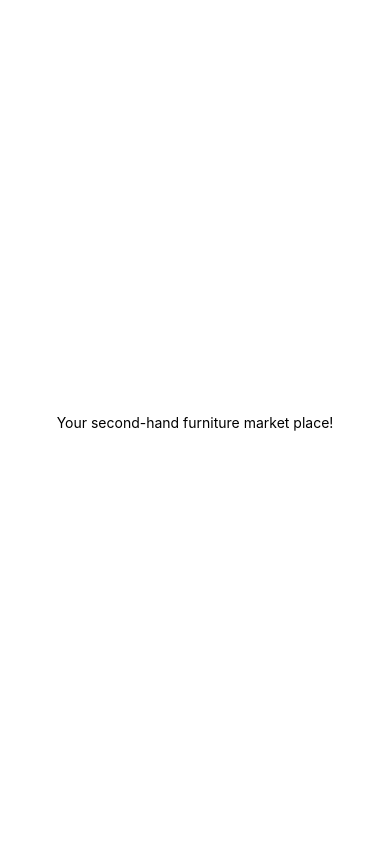
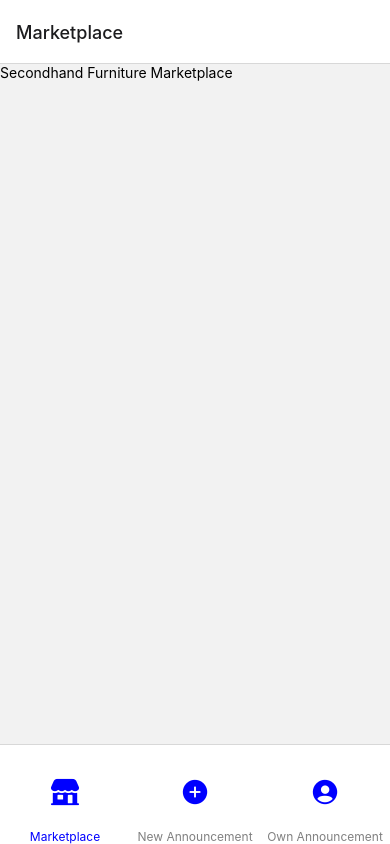
Before and after one commit to TrangLe265/FurnitureResale, a React Native app: screen /Marketplace in a window 390 px wide. Built offline with nearby package versions, Linux system fonts and the light colour scheme.

Commit message:
Added Tabs &  Navigation

```diff
--- a/App.js
+++ b/App.js
@@ -1,20 +1,52 @@
-import { StatusBar } from 'expo-status-bar';
-import { StyleSheet, Text, View } from 'react-native';
+import {View, Text} from 'react-native';
+//import nav
+import { NavigationContainer } from "@react-navigation/native";
+import { createBottomTabNavigator } from '@react-navigation/bottom-tabs';
+
+//import icons for nav
+import Ionicons from '@expo/vector-icons/Ionicons';
+
+//import all nav tabs
+import HomeScreen from "./tabs/Home";
+import NewAdScreen from "./tabs/NewAd";
+import YourAdsScreen from "./tabs/YourAds";
+
+//calling the function make bottNav
+//function returns an object containing all the components needed in nav
+const Tab = createBottomTabNavigator();
 
 export default function App() {
   return (
-    <View style={styles.container}>
-      <Text>Your second-hand furniture market place!</Text>
-      <StatusBar style="auto" />
-    </View>
+    //Rendering the nav
+    <NavigationContainer>
+      <Tab.Navigator
+        screenOptions={
+          ({route}) => ({
+          tabBarIcon: ({focused, color, size}) =>
+          {
+            let iconName;
+
+            if (route.name == 'Marketplace'){
+              iconName='storefront';
+            } else if (route.name === "New Announcement"){
+              iconName = 'add-circle';
+            } else if (route.name === "Own Announcement"){
+              iconName = 'person-circle-sharp';
+            }
+
+            return <Ionicons name={iconName} size= {30} color='blue'/>;
+          },
+          tabBarStyle: {height: 100, paddingTop: 10},
+          tabBarLabel: ({focused}) => (
+            <Text style={{fontSize: 12, color: focused ? 'blue' : 'gray'}}>{route.name}</Text>
+          )
+
+        })}>
+
+        <Tab.Screen name="Marketplace" component={HomeScreen} />
+        <Tab.Screen name="New Announcement" component={NewAdScreen} />
+        <Tab.Screen name="Own Announcement" component={YourAdsScreen} />
+      </Tab.Navigator>
+    </NavigationContainer>
   );
 }
-
-const styles = StyleSheet.create({
-  container: {
-    flex: 1,
-    backgroundColor: '#fff',
-    alignItems: 'center',
-    justifyContent: 'center',
-  },
-});
--- a/package.json
+++ b/package.json
@@ -9,11 +9,15 @@
     "web": "expo start --web"
   },
   "dependencies": {
+    "@react-navigation/bottom-tabs": "^6.6.1",
+    "@react-navigation/native": "^6.1.18",
     "expo": "~51.0.28",
     "expo-status-bar": "~1.12.1",
     "firebase": "^10.14.1",
     "react": "18.2.0",
-    "react-native": "0.74.5"
+    "react-native": "0.74.5",
+    "react-native-safe-area-context": "4.10.5",
+    "react-native-screens": "3.31.1"
   },
   "devDependencies": {
     "@babel/core": "^7.20.0"
--- /dev/null
+++ b/tabs/Home.js
@@ -0,0 +1,18 @@
+import { StyleSheet, Text, View } from 'react-native';
+
+export default function HomeScreen(){
+    return (
+        <View>
+            <Text>Secondhand Furniture Marketplace</Text>
+        </View>
+    );
+}
+
+const styles = StyleSheet.create({
+    container: {
+        flex: 1,
+        backgroundColor: '#fff',
+        alignItems: 'center',
+        justifyContent: 'center',
+      },
+})
--- /dev/null
+++ b/tabs/NewAd.js
@@ -0,0 +1,18 @@
+import { StyleSheet, Text, View } from 'react-native';
+
+export default function NewAdScreen(){
+    return (
+        <View>
+            <Text>Create a sale announcement</Text>
+        </View>
+    );
+}
+
+const styles = StyleSheet.create({
+    container: {
+        flex: 1,
+        backgroundColor: '#fff',
+        alignItems: 'center',
+        justifyContent: 'center',
+      },
+})
--- /dev/null
+++ b/tabs/YourAds.js
@@ -0,0 +1,18 @@
+import { StyleSheet, Text, View } from 'react-native';
+
+export default function YourAdsScreen(){
+    return (
+        <View>
+            <Text>Your posted ads</Text>
+        </View>
+    );
+}
+
+const styles = StyleSheet.create({
+    container: {
+        flex: 1,
+        backgroundColor: '#fff',
+        alignItems: 'center',
+        justifyContent: 'center',
+      },
+})
```
Also changed, not shown: 1 other file (tests, documents, lock files or other folders).
